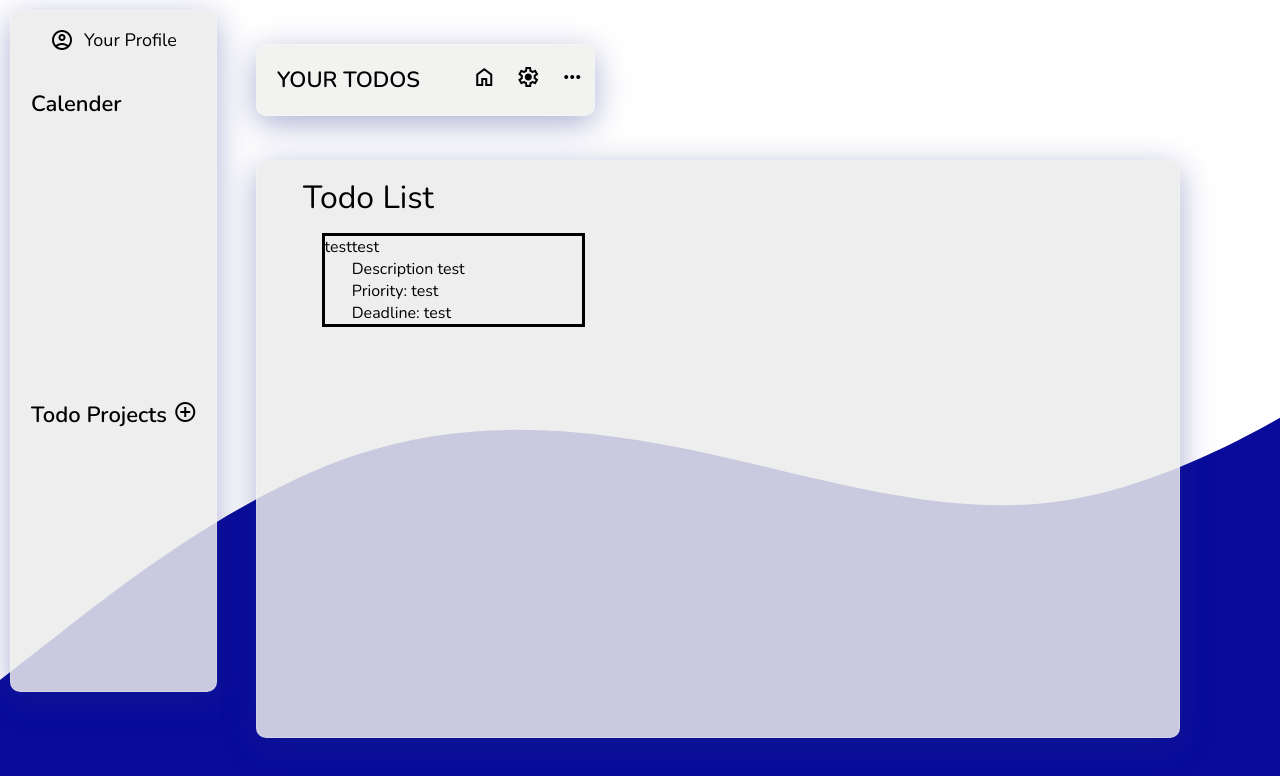
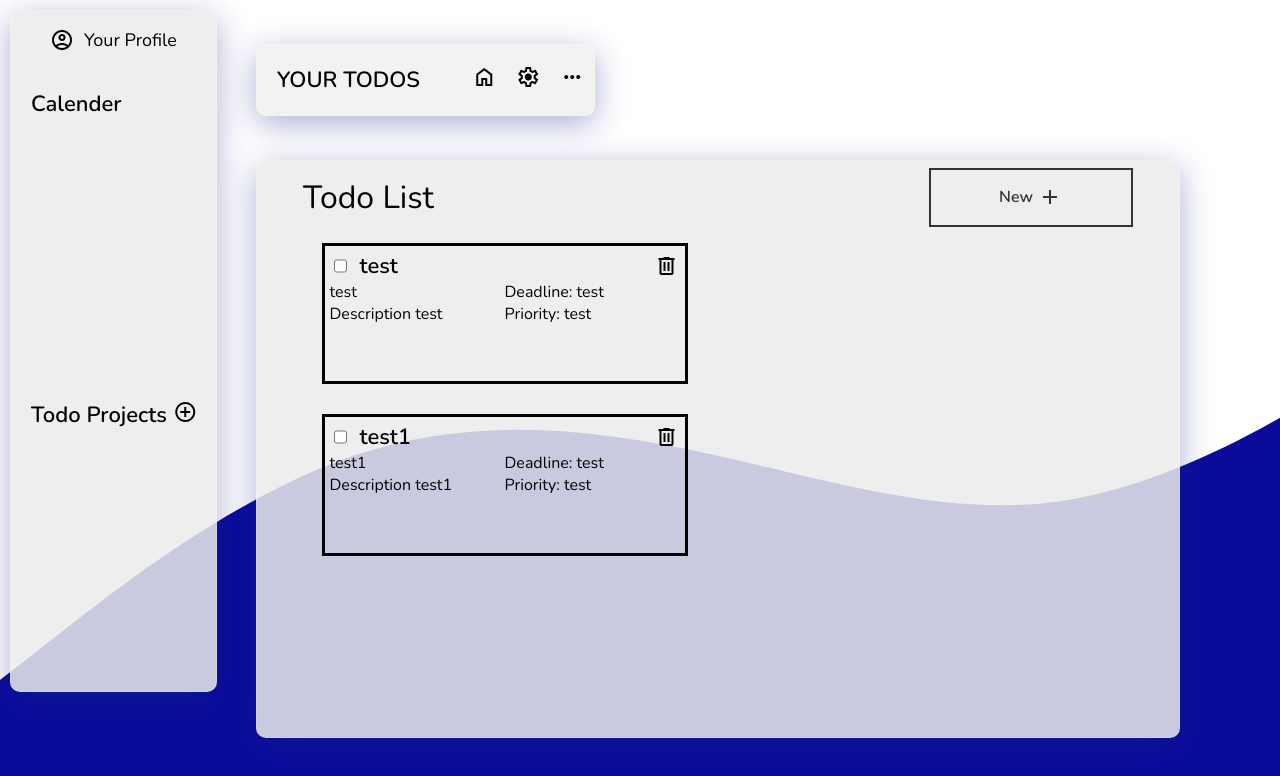
Before and after one commit to edf1247/todo, a website built with webpack: page public/index.html in a window 1280 px wide. Built offline with nearby package versions, Linux system fonts and the light colour scheme.

Commit message:
Added dynamic columns to body

```diff
--- a/public/index.html
+++ b/public/index.html
@@ -40,7 +40,14 @@
                 </div>
             </div>
             <div class="body">
-                <div id="body-title">Todo List</div>
+                <div id="body-header">
+                    <div id="body-title">Todo List</div>
+                    <div id="add-container">
+                        <div id="add-todo" class="btn btn-rect-to-round btn-rect-to-round--black">
+                            New <span class="material-symbols-outlined">add</span>
+                        </div>
+                    </div>
+                </div>
                 <div id="body-container"></div>
             </div>
         </div>
--- a/public/style.css
+++ b/public/style.css
@@ -63,7 +63,7 @@ body {
 }
 
 .sidebar {
-    min-width: 60%;
+    min-width: 200px;
     grid-area: sidebar;
     background: rgba( 201, 204, 193, 1 );
     background: rgba( 235, 235, 235, 0.85 );
@@ -129,6 +129,54 @@ body {
     grid-template-rows: 1fr 7fr;
 }
 
+#body-header {
+    display: flex;
+    align-items: center;
+}
+
+#add-container {
+    flex: 1;
+    display: flex;
+    align-items: center;
+    justify-content: flex-end;
+    margin-right: 5%;
+}
+
+#add-todo {
+    display: flex;
+    align-items: center;
+    justify-content: center;
+    gap: 5px;
+}
+.btn:hover .btn-slide-show-text1 {
+    margin-left: 65px;
+}
+
+.btn-rect-to-round {
+    height: 55px;
+    width: 200px;
+    font-size: 16px;
+    font-weight: 600;
+    background: transparent;
+    cursor: pointer;
+    transition: 0.25s ease-in;
+}
+
+.btn-rect-to-round:hover {
+    border-radius: 60px;
+    color: rgb(255, 255, 255) !important;
+}
+
+.btn-rect-to-round--black {
+    color: rgb(51, 51, 51) !important;
+    border: 2px solid rgb(51, 51, 51);
+}
+
+.btn-rect-to-round--black:hover {
+    border-color: rgb(51, 51, 51);
+    background: rgb(51, 51, 51);
+}
+
 #body-title {
     font-size: 32px;
     display: flex;
@@ -138,17 +186,73 @@ body {
 }
 
 #body-container {
-    display: flex;
+    display: grid;
     margin-left: 7%;
-    flex-direction: column;
+    grid-auto-flow: column;
+    grid-template-rows: 1fr 1fr 1fr;
+    gap: 10px;
+
 }
 
 #todo-container {
+    max-width: 350px;
+    margin-top: 10px;
+    margin-bottom: 10px;
     display: flex;
     border: 3px solid black;
-    width: 30%;
+    width: 90%;
+    flex-direction: column;
+    padding: 5px;
 }
 
-#todoData {
+#todo-data {
+    display: grid;
+    grid-template-columns: 1fr 1fr;
+    grid-template-rows: 1fr 3fr;
+    grid-template-areas: "project deadline" "description priority";
+}
+
+#todo-title {
+    font-size: 22px;
+    font-weight: 600;
+}
+
+#project {
+    grid-area: project;
+}
+
+#deadline {
+    grid-area: deadline;
+}
+
+#description {
+    grid-area: description;
+}
+
+#priority {
+    grid-area: priority;
+}
+
+#title-container {
     display: flex;
+    gap: 10px;
 }
+
+#delete-container{
+    flex: 1;
+    display: flex;
+    justify-content: flex-end;
+    align-items: center;
+}
+
+#delete-button {
+    border-radius: 10px;
+    padding: 1px;
+    transition-duration: .25s;
+    transition-property: background-color;
+}
+
+#delete-button:hover {
+    background-color: #3066be;
+    cursor: pointer;
+}
--- a/src/index.js
+++ b/src/index.js
@@ -4,3 +4,9 @@ import {displayTodo} from "./todo.js"
 let todo = createTodo("test", "test", "test", "test", "test");
 
 displayTodo(todo);
+
+
+
+let todo2 = createTodo("test1", "test1", "test1", "test", "test");
+
+displayTodo(todo2);
--- a/src/todo.js
+++ b/src/todo.js
@@ -18,6 +18,23 @@ export function displayTodo(todo) {
     const deadline = document.createElement("div");
     const todoData = document.createElement("div");
     todoContainer.id = "todo-container";
+    todoData.id = "todo-data";
+    const completed = document.createElement("input");
+    const titleContainer = document.createElement("div");
+    const deleteIcon = document.createElement("div");
+    const deleteContainer = document.createElement("div");
+    deleteContainer.id = "delete-container";
+    deleteIcon.className = "material-symbols-outlined";
+    deleteIcon.id = "delete-button";
+    deleteIcon.innerHTML = "delete";
+
+    deleteIcon.addEventListener("click", function(){
+        todoContainer.remove();
+    })
+
+    titleContainer.id = "title-container";
+
+    completed.type = "checkbox";
 
 
     title.innerHTML = todo.title;
@@ -25,14 +42,22 @@ export function displayTodo(todo) {
     project.innerHTML = todo.project;
     project.id = "project";
     description.innerHTML = "Description " + todo.description;
+    description.id = "description";
     priority.innerHTML = "Priority: " + todo.priority;
+    priority.id = "priority";
     deadline.innerHTML = "Deadline: " + todo.deadline;
+    deadline.id = "deadline";
 
     container.appendChild(todoContainer);
-    todoContainer.appendChild(title);
+    titleContainer.appendChild(completed);
+    titleContainer.appendChild(title);
+    titleContainer.appendChild(deleteContainer);
+    deleteContainer.appendChild(deleteIcon);
+    todoContainer.appendChild(titleContainer);
     todoContainer.appendChild(todoData);
     todoData.appendChild(project);
     todoData.appendChild(description);
     todoData.appendChild(priority);
     todoData.appendChild(deadline);
+
 }
```
